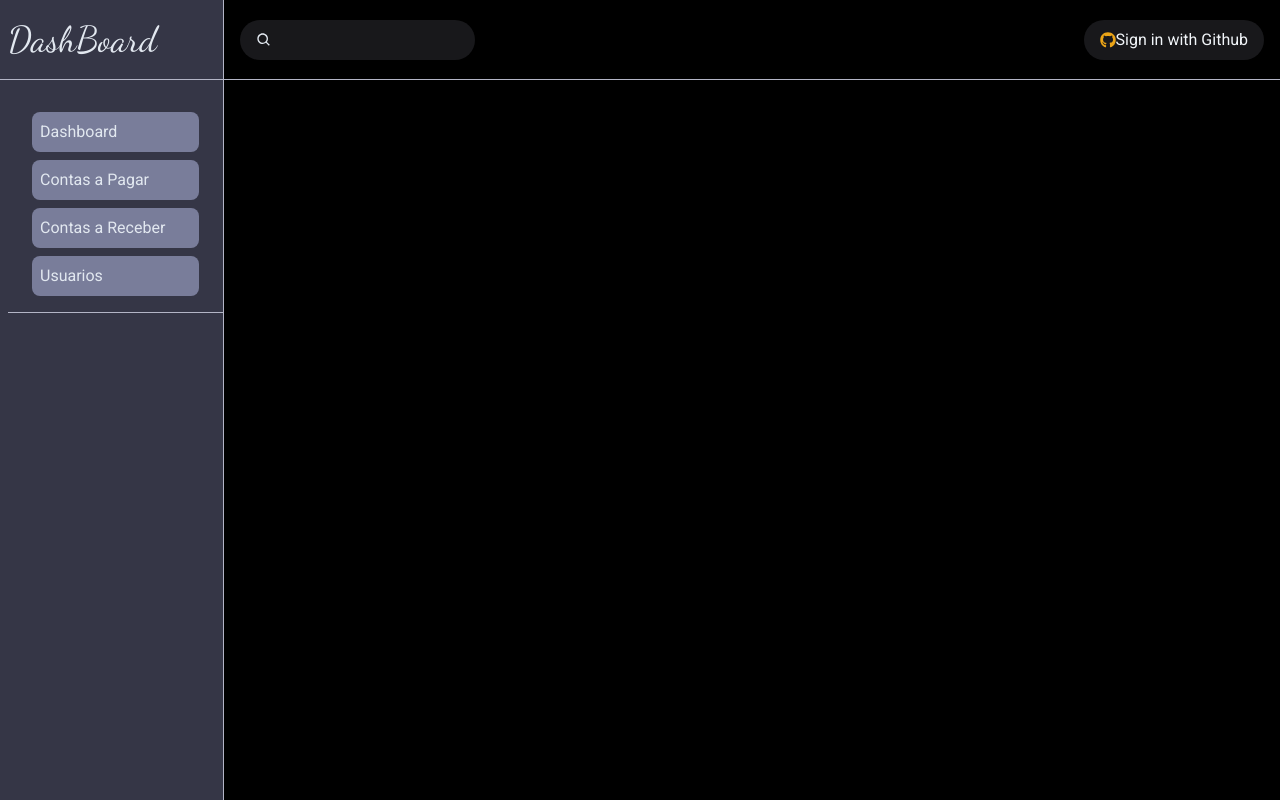
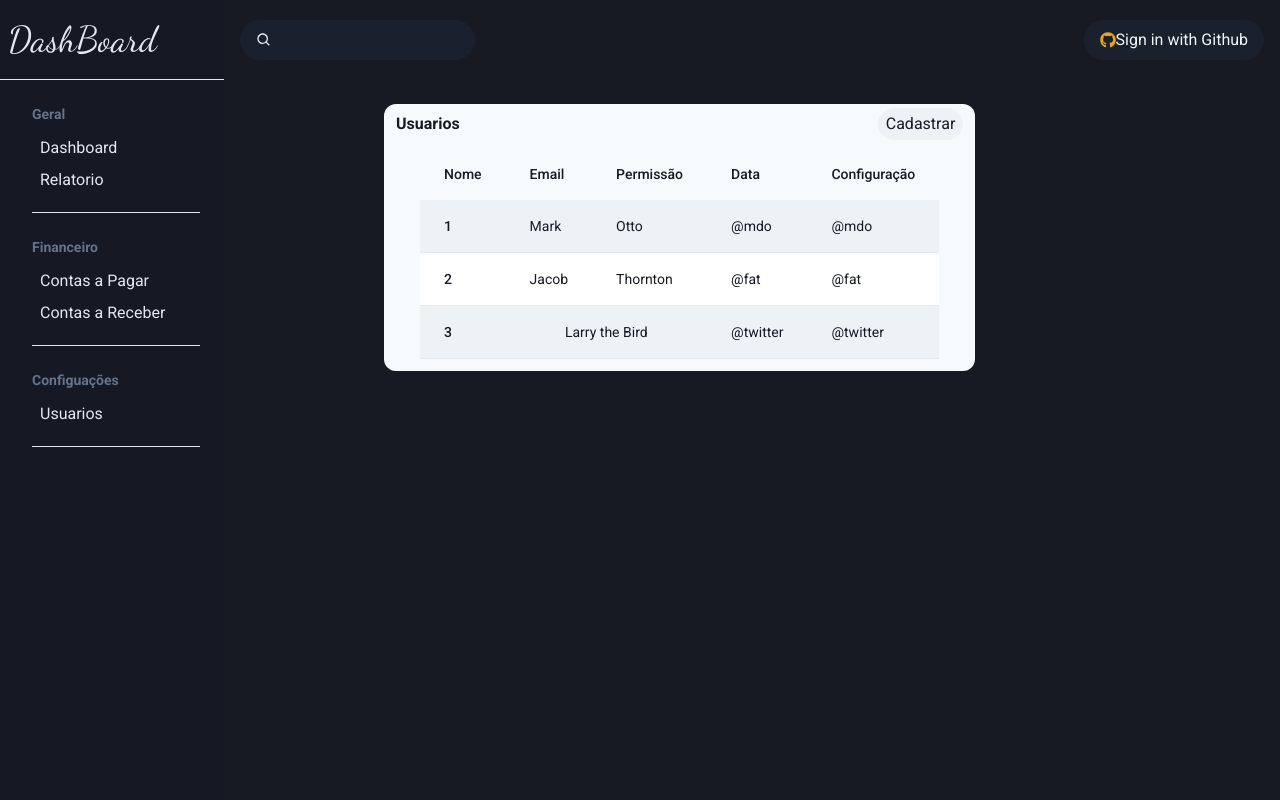
Before and after one commit to FelipeMiiller/Finance, a Next.js app: page /dashboard in a window 1280 px wide. Built offline with nearby package versions, Linux system fonts and the light colour scheme; no server answers.

Commit message:
usuarios

```diff
--- a/src/components/Headers/Dashboard/index.tsx
+++ b/src/components/Headers/Dashboard/index.tsx
@@ -13,12 +13,12 @@ import {BiSearch} from 'react-icons/bi'
 
 export function HeaderDashboard() {
   return (
-    <header className={"h-20 w-[calc(100vw_-_14rem)] bg-black border-b"} >
+    <header className={"h-20 w-[calc(100vw_-_14rem)] bg-gray-900 "} >
       <div className={" h-20 w-[calc(100vw_-_14rem)]   " + " flex justify-between content-center mx-auto px-4 " }>
 
-      <div className="flex px-4 p-2 my-auto  space-x-1 items-center justify-between bg-zinc-900 rounded-full hover:bg-zinc-800 transition duration-150 ease-in-out">
+      <div className="flex items-center justify-between p-2 px-4 my-auto space-x-1 transition duration-150 ease-in-out rounded-full bg-gray-800 hover:bg-gray-700">
       <BiSearch  color="#e2e8f0"/>
-      <input type="search" className="border-0 bg-zinc-900  text-slate-200 hover:bg-zinc-800 focus:outline-0 "/>
+      <input type="search" className="border-0 bg-gray-800 text-slate-200 hover:bg-gray-700 rounded-full focus:outline-0 "/>
        </div>
 
 
--- a/src/components/SideBar/index.tsx
+++ b/src/components/SideBar/index.tsx
@@ -4,68 +4,112 @@ import dashboard from "../../pages/dashboard";
 
 
 
-const dashboardLinks= [
+const dashboardLinks = [
   {
-  slug:"/",
-  name:"Dashboard",
+    slug: "/",
+    name: "Dashboard",
+    title:"Geral"
   },
   {
-  slug:"pagar",
-  name:"Contas a Pagar",
+    slug: "relatorio",
+    name: "Relatorio",
+    title:"Geral"
   },
   {
-  slug:"receber",
-  name:"Contas a Receber",
+    slug: "pagar",
+    name: "Contas a Pagar",
+    title:"Financeiro"
   },
   {
-  slug:"usuarios",
-  name:"Usuarios",
+    slug: "receber",
+    name: "Contas a Receber",
+    title:"Financeiro"
   },
-
-]
-
-
-
-
-
-
-
-
-
-
+  {
+    slug: "usuarios",
+    name: "Usuarios",
+    title:"Configuações"
+  },
+];
 
 export function SideBar() {
   return (
-    <aside className={"h-screen border-r w-56 bg-gray-700 my-0  px-0 text-slate-200   "} >
+    <aside
+      className={
+        "h-screen  w-56  my-0  px-0 bg-gray-900 bg-opacity-95 text-slate-200"
+      }
+    >
+      <div className={"h-20  border-b ro flex pl-2"}>
+        <h1 className={"my-auto text-4xl font-dancing"}>DashBoard</h1>
+      </div>
 
 
-         <div className={"h-20  border-b flex pl-2"}>
-         <h1 className={"my-auto text-4xl font-dancing"}>DashBoard</h1>
+      <div className={"mx-6 mt-6 pl-2 "}>
+        <h2 className={" text-sm text-slate-500 font-bold  "}>Geral</h2>
 
-         </div >
+        <ul className={"flex flex-col list-none  mt-2"}>
+          {dashboardLinks.map((dash) => {
+            if (dash.title == "Geral") {
+              return (
+                <li
+                  key={dash.slug}
+                  className={
+                    "items-center px-2 py-1  " +
+                    " hover:text-slate-300    transition duration-150 ease-in-out"
+                  }
+                >
+                  <Link href={`/dashboard/${dash.slug}`}>{dash.name}</Link>
+                </li>
+              );
+            }
+          })}
+        </ul>
+        <hr className="w-full my-4 " />
+      </div>
+      <div className={"mx-6 mt-6 pl-2 "}>
+        <h2 className={" text-sm text-slate-500 font-bold  "}>Financeiro</h2>
 
-         <div className={" pl-2"}>
+        <ul className={"flex flex-col list-none  mt-2"}>
+          {dashboardLinks.map((dash) => {
+            if (dash.title == "Financeiro") {
+              return (
+                <li
+                  key={dash.slug}
+                  className={
+                    "items-center px-2 py-1  " +
+                    " hover:text-slate-300    transition duration-150 ease-in-out"
+                  }
+                >
+                  <Link href={`/dashboard/${dash.slug}`}>{dash.name}</Link>
+                </li>
+              );
+            }
+          })}
+        </ul>
+        <hr className="w-full my-4 " />
+      </div>
+      <div className={"mx-6 mt-6 pl-2 "}>
+        <h2 className={" text-sm text-slate-500 font-bold  "}>Configuações</h2>
 
-
-            <ul className={ "flex-col flex flex-col list-none space-y-2 mx-6 mt-8"}>
-
-            {dashboardLinks.map((dash) => (
-        <li key={dash.slug} className="items-center bg-gray-400 p-2  rounded-lg hover:bg-gray-700 hover:border-2 hover:border-slate-200 transition duration-150 ease-in-out">
-          <Link href={`/dashboard/${dash.slug}`}>
-            {dash.name}
-          </Link>
+        <ul className={"flex flex-col list-none  mt-2"}>
+          {dashboardLinks.map((dash) => {
+            if (dash.title == "Configuações") {
+              return (
+                <li
+                  key={dash.slug}
+                  className={
+                    "items-center px-2 py-1  " +
+                    " hover:text-slate-300    transition duration-150 ease-in-out"
+                  }
+                >
+                  <Link href={`/dashboard/${dash.slug}`}>{dash.name}</Link>
                 </li>
-            )) }
+              );
+            }
+          })}
         </ul>
-            <hr className="my-4 w-full "  />
-
-
-
-
-
-
+        <hr className="w-full my-4 " />
       </div>
-
     </aside>
   );
 }
--- a/src/components/SignInButton/index.tsx
+++ b/src/components/SignInButton/index.tsx
@@ -19,7 +19,7 @@ const { data: session, status } = useSession()
 
 
   return status === "authenticated" ? (
-   <button type="button" className={" flex px-4 p-2 my-auto space-x-1 items-center justify-between bg-zinc-900 text-slate-100 rounded-full hover:bg-zinc-800 transition duration-150 ease-in-out"}
+   <button type="button" className={" flex px-4 p-2 my-auto space-x-1 items-center justify-between bg-gray-800 text-slate-100 rounded-full hover:bg-gray-700 transition duration-150 ease-in-out"}
    onClick={()=> signOut()}>
 
     <FaGithub color="#04d361"/>
@@ -27,7 +27,7 @@ const { data: session, status } = useSession()
     <FiX color='#737380' className={""}/>
    </button>
   ):(
-    <button type="button" className={" flex px-4 p-2 my-auto space-x-1 items-center  justify-between bg-zinc-900 text-slate-100 rounded-full hover:bg-zinc-800 transition duration-150 ease-in-out"}
+    <button type="button" className={" flex px-4 p-2 my-auto space-x-1 items-center  justify-between bg-gray-800 text-slate-100 rounded-full hover:bg-gray-700 transition duration-150 ease-in-out"}
     onClick={()=>signIn('github')}  >
 
      <FaGithub color="#eba417"/>
--- /dev/null
+++ b/src/components/dashboard/UserList/index.tsx
@@ -0,0 +1,121 @@
+
+import { SignInButton } from '../../SignInButton';
+
+import {BiSearch} from 'react-icons/bi'
+
+
+
+
+const  UsersApi=[{
+
+id:1,
+name:"Felipe Miiller",
+email:"felipe@gmail.com",
+acive:true
+
+
+
+}]
+
+
+
+
+export function UserList() {
+
+const color= "dark"
+
+  return (
+    <div className={" w-[calc(100vw_-_14rem)] h-[calc(100vh_-_5rem)] " +
+    " text-slate-200  flex  flex-col  "} >
+
+
+<div className="flex flex-col overflow-x-auto rounded-xl border-4 border-transparent bg-gray-50 mt-6 ml-40 mr-auto text-gray-900">
+
+  <div className="flex justify-between  mx-2 ">
+
+    <h2 className="my-auto font-bold">Usuarios</h2>
+
+     <button  className={"px-2 p-1 my-auto  rounded-full  bg-gray-100 hover:bg-gray-300 transition duration-150 ease-in-out"
+      + " "}>
+      Cadastrar
+     </button>
+  </div>
+
+    <div className="py-2 inline-block min-w-full sm:px-6 lg:px-8">
+      <div className="overflow-hidden">
+        <table className="min-w-full">
+          <thead className=" ">
+            <tr>
+              <th scope="col" className="text-sm font-medium text-gray-900 px-6 py-4 text-left">
+                Nome
+              </th>
+              <th scope="col" className="text-sm font-medium text-gray-900 px-6 py-4 text-left">
+                Email
+              </th>
+              <th scope="col" className="text-sm font-medium text-gray-900 px-6 py-4 text-left">
+                Permissão
+              </th>
+              <th scope="col" className="text-sm font-medium text-gray-900 px-6 py-4 text-left">
+                Data
+              </th>
+              <th scope="col" className="text-sm font-medium text-gray-900 px-6 py-4 text-left">
+                Configuração
+              </th>
+            </tr>
+          </thead>
+          <tbody>
+            <tr className="bg-gray-100 border-b">
+              <td className="px-6 py-4 whitespace-nowrap text-sm font-medium text-gray-900">1</td>
+              <td className="text-sm text-gray-900 font-light px-6 py-4 whitespace-nowrap">
+                Mark
+              </td>
+              <td className="text-sm text-gray-900 font-light px-6 py-4 whitespace-nowrap">
+                Otto
+              </td>
+              <td className="text-sm text-gray-900 font-light px-6 py-4 whitespace-nowrap">
+                @mdo
+              </td>
+              <td className="text-sm text-gray-900 font-light px-6 py-4 whitespace-nowrap">
+                @mdo
+              </td>
+            </tr>
+            <tr className="bg-white border-b">
+              <td className="px-6 py-4 whitespace-nowrap text-sm font-medium text-gray-900">2</td>
+              <td className="text-sm text-gray-900 font-light px-6 py-4 whitespace-nowrap">
+                Jacob
+              </td>
+              <td className="text-sm text-gray-900 font-light px-6 py-4 whitespace-nowrap">
+                Thornton
+              </td>
+              <td className="text-sm text-gray-900 font-light px-6 py-4 whitespace-nowrap">
+                @fat
+              </td>
+              <td className="text-sm text-gray-900 font-light px-6 py-4 whitespace-nowrap">
+                @fat
+              </td>
+            </tr>
+            <tr className="bg-gray-100 border-b">
+              <td className="px-6 py-4 whitespace-nowrap text-sm font-medium text-gray-900">3</td>
+              <td colSpan={2} className="text-sm text-gray-900 font-light px-6 py-4 whitespace-nowrap text-center">
+                Larry the Bird
+              </td>
+              <td className="text-sm text-gray-900 font-light px-6 py-4 whitespace-nowrap">
+                @twitter
+              </td>
+              <td className="text-sm text-gray-900 font-light px-6 py-4 whitespace-nowrap">
+                @twitter
+              </td>
+            </tr>
+
+          </tbody>
+        </table>
+      </div>
+
+  </div>
+</div>
+
+
+
+    </div>
+  );
+}
--- a/src/pages/dashboard/index.tsx
+++ b/src/pages/dashboard/index.tsx
@@ -1,5 +1,6 @@
 import Head from 'next/head'
 import Image from 'next/image'
+import { UserList } from '../../components/dashboard/UserList'
 import { HeaderDashboard } from '../../components/Headers/Dashboard'
 import { SideBar } from '../../components/SideBar'
 
@@ -15,11 +16,18 @@ export default function dashboard() {
 
 
 
-      <div className={"w-screen h-screen " + " flex     "}>
+      <div className={"w-screen h-screen bg-gray-900 " + " flex     "}>
 
       <SideBar/>
-      <main className={"w-[calc(100vw_-_14rem)] h-[calc(100vh_-_5rem)]    " + " flex     "}>
+      <main className={"w-[calc(100vw_-_14rem)] h-[calc(100vh_-_5rem)]    " + " flex flex-col  "}>
       <HeaderDashboard/>
+
+      <div className={"flex flex-1"}>
+
+       <UserList/>
+
+
+      </div>
       </main>
       </div>
     </>
--- a/src/pages/index.tsx
+++ b/src/pages/index.tsx
@@ -10,7 +10,7 @@ export default function Home() {
         <title>Home | Finance</title>
       </Head>
       <HeaderHome/>
-      <main className={"max-w-6xl h-[calc(100vh_-_5rem)]  mx-auto my-0  px-0 py-8 " + " flex   justify-between content-center "}>
+      <main className={"max-w-6xl h-[calc(100vh_-_5rem)]  mx-auto my-0  px-0 py-8  " + " flex   justify-between content-center "}>
         <section className={"max-w-2xl my-32  " + " space-y-4 text-slate-200 font-medium"}>
           <span className='  text-4xl'>
             👏 Olá, Bem vindo
--- a/tailwind.config.js
+++ b/tailwind.config.js
@@ -1,40 +1,51 @@
 /** @type {import('tailwindcss').Config} */
 module.exports = {
   content: [
-  "./src/app/**/*.{js,ts,jsx,tsx}",
-  "./src/pages/**/*.{js,ts,jsx,tsx}",
-  "./src/components/**/*.{js,ts,jsx,tsx}",],
+    "./src/app/**/*.{js,ts,jsx,tsx}",
+    "./src/pages/**/*.{js,ts,jsx,tsx}",
+    "./src/components/**/*.{js,ts,jsx,tsx}",
+  ],
   theme: {
     fontFamily: {
-      'Default': ["Roboto", "sans-serif"],
-      'dancing': ["Dancing Script"],
+      Default: ["Roboto", "sans-serif"],
+      dancing: ["Dancing Script"],
     },
     extend: {
       colors: {
-
-        gray:{
-          900: "#181B23",
-          800: "#1F2029",
-          700: "#353646",
-          600: "#4B4D63",
-          500: "#616480",
-          400: "#797D9A",
-          300: "#9699B0",
-          200: "#B3B5C6",
-          100: "#D1D2DC",
-          50: "#EEEEF2",
+        gray: {
+          900: "#171923",
+          800: "#1A202C",
+          700: "#2D3748",
+          600: "#4A5568",
+          500: "#718096",
+          400: "#A0AEC0",
+          300: "#CBD5E0",
+          200: "#E2E8F0",
+          100: "#EDF2F7",
+          50: "#F7FAFC",
+        },
+        paleta: {
+          500: "#13293d",
+          400: "#006494",
+          300: "#247ba0",
+          200: "#1b98e0",
+          100: "#e8f1f2",
+        },
+        paleta2: {
+          500: "#02111B",
+          400: "#30292F",
+          300: "#3F4045",
+          200: "#5D737E",
+          100: "#FCFCFC",
         },
       },
-     // backgroundImage: {
-     //   'lofi': "url('./public/images/blog.png')",
-     // },
-
+      // backgroundImage: {
+      //   'lofi': "url('./public/images/blog.png')",
+      // },
     },
   },
   corePlugins: {
     aspectRatio: false,
   },
-  plugins: [
-
-  ],
+  plugins: [],
 };
```
Also changed, not shown: src/styles/home.modules.css (added). Lines whose indentation alone changed are shown as unchanged.
